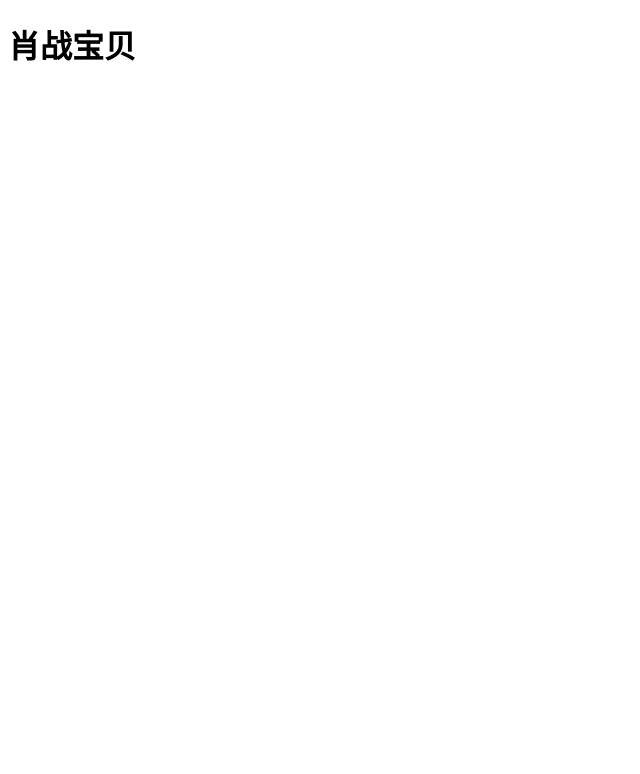
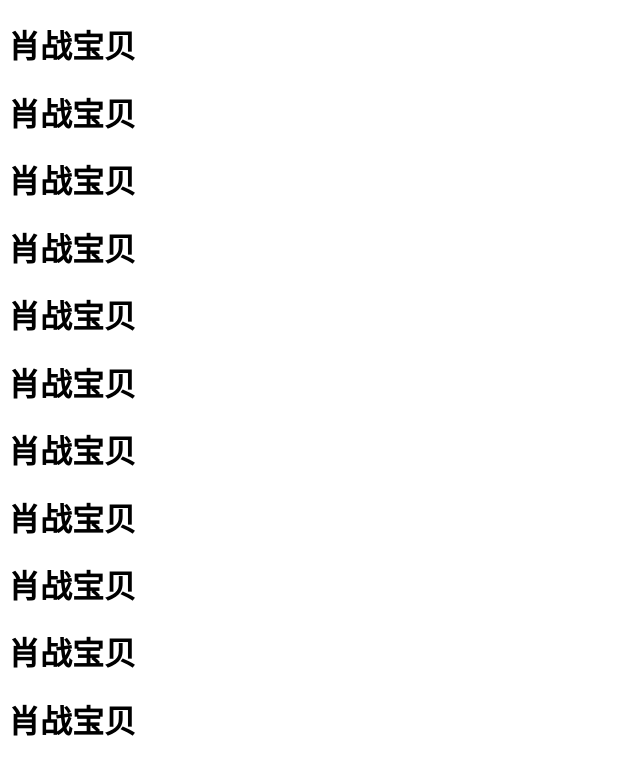
Before and after one commit to NancyChenprog/code-dome, a plain HTML site: page index.html in a window 1280 px wide. Shown: the whole page, without its empty margins (0-640 px from the left). Drawn offline with Linux system fonts and the light colour scheme.

Commit message:
第三次提交

```diff
--- a/index.html
+++ b/index.html
@@ -7,5 +7,15 @@
 </head>
 <body>
     <h1>肖战宝贝</h1>
+    <h1>肖战宝贝</h1>
+    <h1>肖战宝贝</h1>
+    <h1>肖战宝贝</h1>
+    <h1>肖战宝贝</h1>
+    <h1>肖战宝贝</h1>
+    <h1>肖战宝贝</h1>
+    <h1>肖战宝贝</h1>
+    <h1>肖战宝贝</h1>
+    <h1>肖战宝贝</h1>
+    <h1>肖战宝贝</h1>
 </body>
 </html>
```
